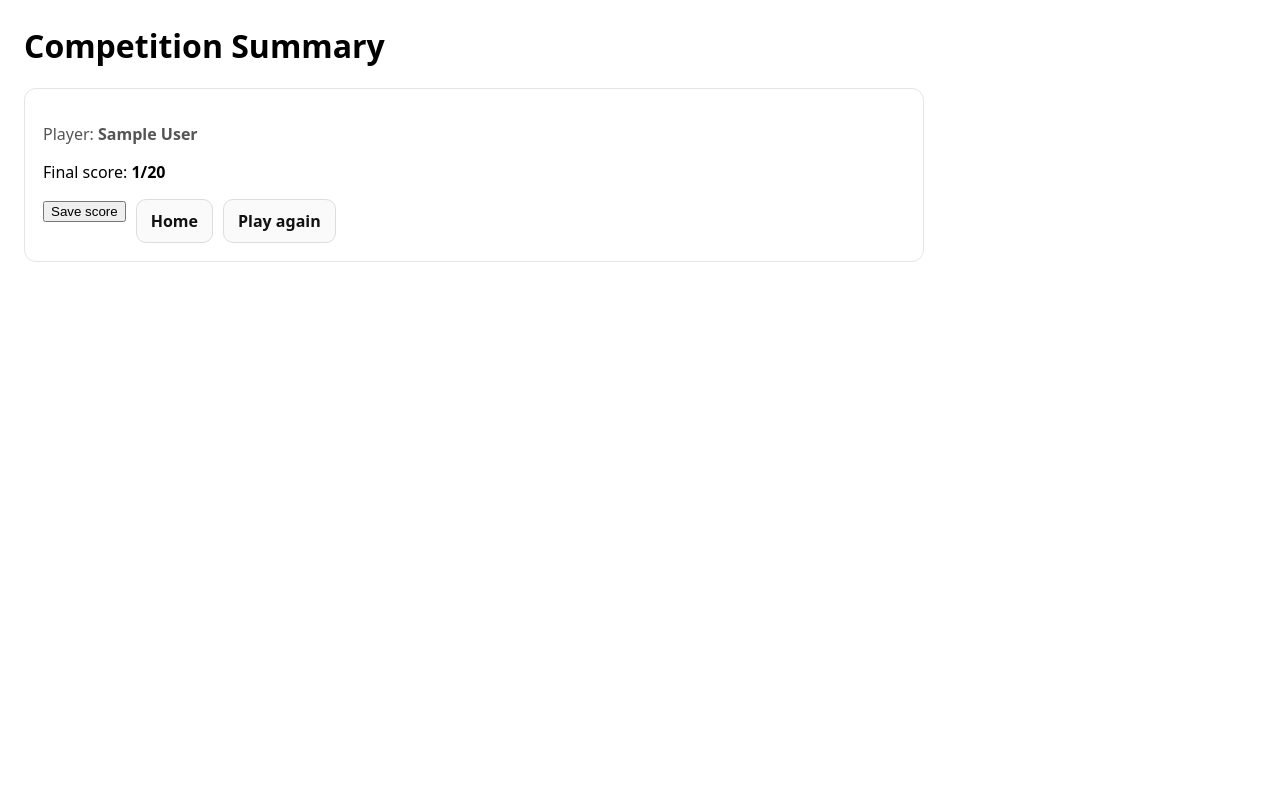
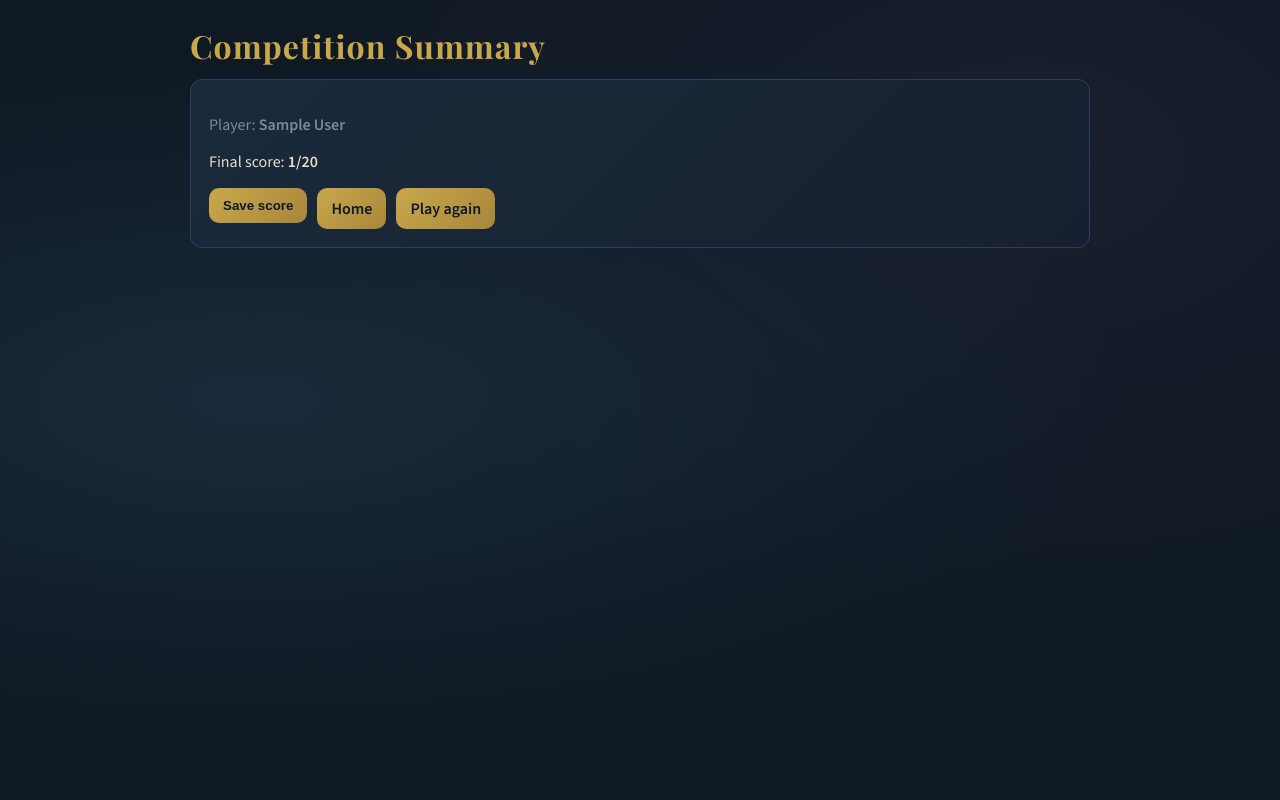
Before and after one commit to alistairhmparker/country-quiz, a Flask app: page /competition/summary in a window 1280 px wide. Run offline with Flask 3, Linux system fonts and the light colour scheme; the visitor is signed in with stand-in values (Sample User, id 1); data that the repository does not hold is empty.

Commit message:
Unify styling across competition and stats pages

```diff
--- /dev/null
+++ b/static/unified.css
@@ -0,0 +1,100 @@
+:root {
+  --bg: #0f1923;
+  --bg-accent-1: #1a2a3a;
+  --bg-accent-2: #1a1f2e;
+  --panel: #162030;
+  --panel-2: #1a2a3a;
+  --border: #2a4060;
+  --text: #e8dcc8;
+  --muted: #7a8a9a;
+  --gold: #c9a84c;
+  --gold-dark: #a8863a;
+}
+
+* { box-sizing: border-box; }
+
+body {
+  margin: 0;
+  min-height: 100vh;
+  padding: 24px 12px;
+  font-family: 'Source Sans 3', sans-serif;
+  background-color: var(--bg);
+  background-image:
+    radial-gradient(ellipse at 20% 50%, var(--bg-accent-1) 0%, transparent 60%),
+    radial-gradient(ellipse at 80% 20%, var(--bg-accent-2) 0%, transparent 50%);
+  color: var(--text);
+}
+
+.page {
+  width: 100%;
+  max-width: 900px;
+  margin: 0 auto;
+}
+
+h1, h2 {
+  font-family: 'Playfair Display', serif;
+  color: var(--gold);
+  letter-spacing: 1px;
+  margin: 0 0 12px 0;
+}
+
+h1 { font-size: 2rem; }
+h2 { font-size: 1.4rem; margin-top: 20px; }
+
+.card {
+  border: 1px solid var(--border);
+  border-radius: 12px;
+  padding: 18px;
+  background: linear-gradient(135deg, var(--panel-2), var(--panel));
+}
+
+.muted { color: var(--muted); }
+
+table {
+  width: 100%;
+  border-collapse: collapse;
+  margin-top: 14px;
+  background: var(--panel);
+  border: 1px solid var(--border);
+  border-radius: 10px;
+  overflow: hidden;
+}
+
+th, td {
+  border: 1px solid var(--border);
+  padding: 10px;
+  text-align: left;
+  vertical-align: top;
+}
+
+th {
+  color: var(--gold);
+  font-weight: 600;
+  letter-spacing: 0.5px;
+}
+
+.actions {
+  margin-top: 16px;
+  display: flex;
+  gap: 10px;
+  flex-wrap: wrap;
+}
+
+a.btn, button.btn {
+  display: inline-block;
+  padding: 10px 14px;
+  border-radius: 10px;
+  border: none;
+  background: linear-gradient(135deg, var(--gold), var(--gold-dark));
+  color: var(--bg);
+  font-weight: 700;
+  text-decoration: none;
+  cursor: pointer;
+}
+
+a.btn:hover, button.btn:hover {
+  transform: translateY(-1px);
+  box-shadow: 0 8px 24px rgba(201, 168, 76, 0.25);
+}
+
+.ok { font-weight: 700; }
--- a/templates/competition_summary.html
+++ b/templates/competition_summary.html
@@ -1,23 +1,14 @@
 <!doctype html>
-<html>
+<html lang="en">
   <head>
     <meta charset="utf-8" />
     <title>Competition Summary</title>
     <meta name="viewport" content="width=device-width, initial-scale=1" />
-    <style>
-      body { font-family: system-ui, sans-serif; margin: 24px; max-width: 900px; }
-      .card { border: 1px solid #e5e5e5; border-radius: 12px; padding: 18px; }
-      .actions { margin-top: 16px; display:flex; gap: 10px; flex-wrap: wrap; }
-      a.btn {
-        display:inline-block; padding:10px 14px; border-radius:10px;
-        border:1px solid #ddd; background:#fafafa; font-weight:650;
-        text-decoration:none; color:#111;
-      }
-      a.btn:hover { background:#f2f2f2; }
-      .muted { color:#555; }
-    </style>
+    <link href="https://fonts.googleapis.com/css2?family=Playfair+Display:wght@700&family=Source+Sans+3:wght@400;600&display=swap" rel="stylesheet">
+    <link rel="stylesheet" href="{{ url_for('static', filename='unified.css') }}">
   </head>
   <body>
+    <main class="page">
     <h1>Competition Summary</h1>
 
     <div class="card">
@@ -43,25 +34,26 @@
 
   {% if leaderboard %}
     <h2>Leaderboard (Top 20)</h2>
-    <table style="width:100%; border-collapse:collapse; margin-top:12px;">
+    <table>
       <thead>
         <tr>
-          <th style="border:1px solid #ddd; padding:10px; text-align:left;">Name</th>
-          <th style="border:1px solid #ddd; padding:10px; text-align:left;">Score</th>
-          <th style="border:1px solid #ddd; padding:10px; text-align:left;">Date (UTC)</th>
+          <th>Name</th>
+          <th>Score</th>
+          <th>Date (UTC)</th>
         </tr>
       </thead>
       <tbody>
         {% for e in leaderboard %}
         <tr>
-          <td style="border:1px solid #ddd; padding:10px;">{{ e.name }}</td>
-          <td style="border:1px solid #ddd; padding:10px;">{{ e.score }}/20</td>
-          <td style="border:1px solid #ddd; padding:10px;">{{ e.played_at }}</td>
+          <td>{{ e.name }}</td>
+          <td>{{ e.score }}/20</td>
+          <td>{{ e.played_at }}</td>
         </tr>
         {% endfor %}
       </tbody>
     </table>
   {% endif %}
 
+      </main>
   </body>
 </html>
```
Also changed, not shown: templates/competition_results.html (+5 -15 lines), templates/stats.html (+5 -15 lines).
